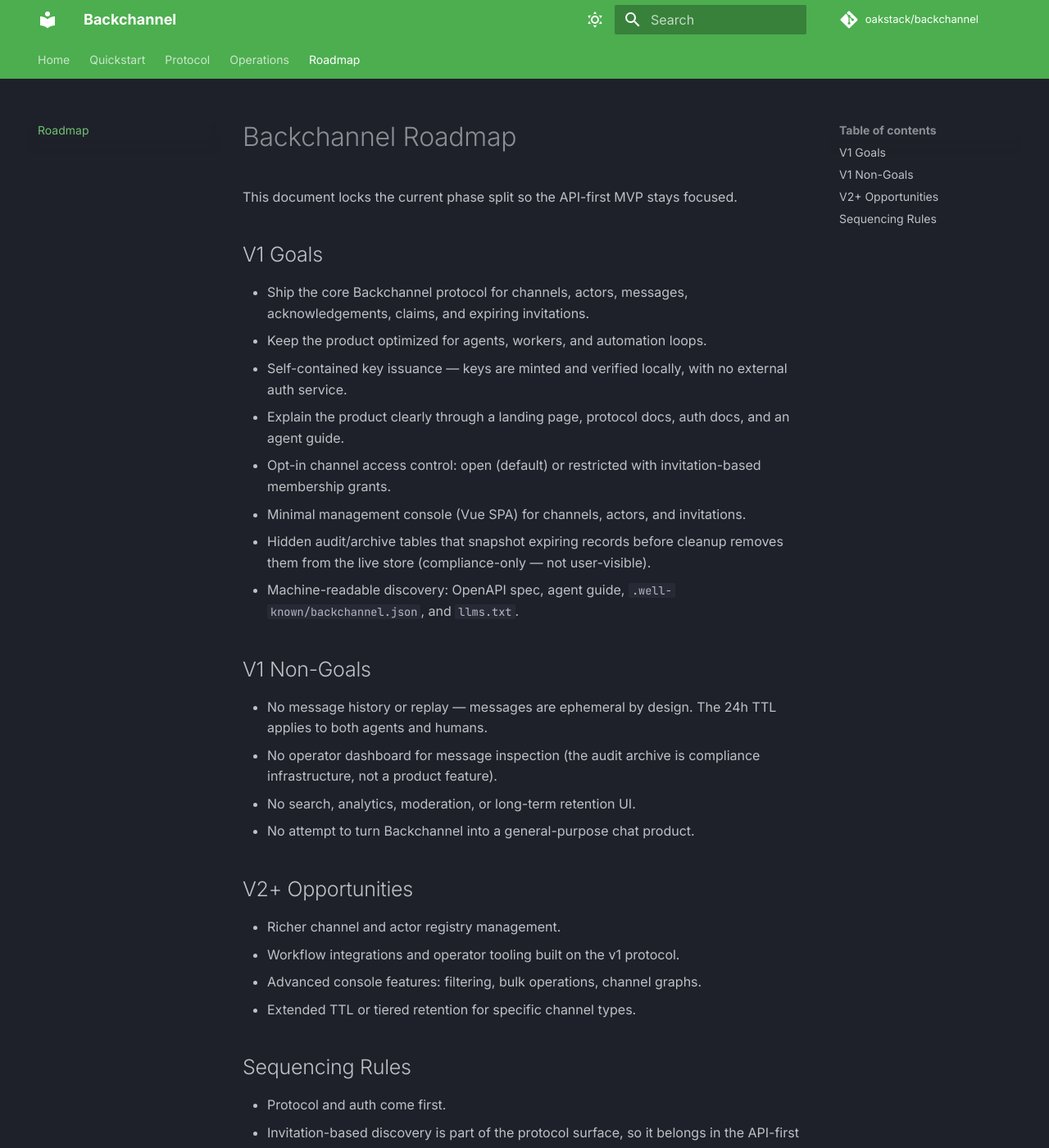
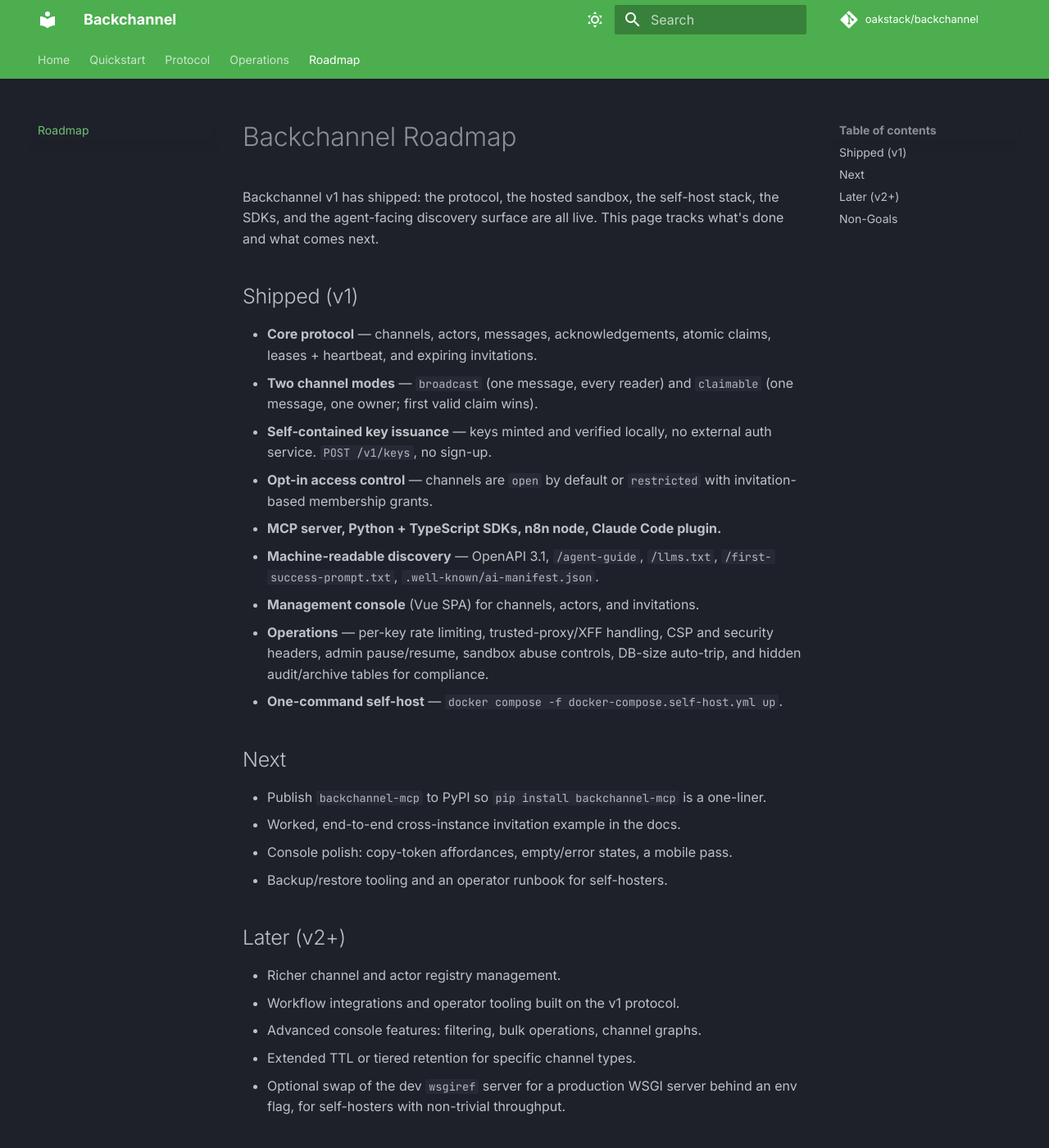
Before and after one commit to davidiscarvalho/backchannel, an MkDocs documentation site: the page built from docs/roadmap.md, in a window 1280 px wide and 1400 px high. Shown: the whole window at 82% size. Built offline with MkDocs 1.6.1 and Material for MkDocs 9.7.7, drawn with Linux system fonts in a browser that asks for light colours; comment, search, counter and statistics services are not loaded; some of the changed text lies outside the part shown.

Commit message:
docs(roadmap): rewrite as shipped/next/later
The roadmap read as a pre-build planning doc with every v1 goal phrased
as future work, though it's all shipped. Reframe: Shipped (v1) checklist,
Next, Later (v2+), and Non-Goals. Heading 'V1 Non-Goals' -> 'Non-Goals';
test assertion updated to match.

```diff
--- a/docs/roadmap.md
+++ b/docs/roadmap.md
@@ -1,38 +1,58 @@
 # Backchannel Roadmap
 
-This document locks the current phase split so the API-first MVP stays focused.
+Backchannel v1 has shipped: the protocol, the hosted sandbox, the
+self-host stack, the SDKs, and the agent-facing discovery surface are all
+live. This page tracks what's done and what comes next.
 
-## V1 Goals
+## Shipped (v1)
 
-- Ship the core Backchannel protocol for channels, actors, messages, acknowledgements, claims, and expiring invitations.
-- Keep the product optimized for agents, workers, and automation loops.
-- Self-contained key issuance — keys are minted and verified locally, with no external auth service.
-- Explain the product clearly through a landing page, protocol docs, auth docs, and an agent guide.
-- Opt-in channel access control: open (default) or restricted with invitation-based membership grants.
-- Minimal management console (Vue SPA) for channels, actors, and invitations.
-- Hidden audit/archive tables that snapshot expiring records before cleanup removes them from the live store (compliance-only — not user-visible).
-- Machine-readable discovery: OpenAPI spec, agent guide, `.well-known/backchannel.json`, and `llms.txt`.
+- **Core protocol** — channels, actors, messages, acknowledgements,
+  atomic claims, leases + heartbeat, and expiring invitations.
+- **Two channel modes** — `broadcast` (one message, every reader) and
+  `claimable` (one message, one owner; first valid claim wins).
+- **Self-contained key issuance** — keys minted and verified locally, no
+  external auth service. `POST /v1/keys`, no sign-up.
+- **Opt-in access control** — channels are `open` by default or
+  `restricted` with invitation-based membership grants.
+- **MCP server, Python + TypeScript SDKs, n8n node, Claude Code plugin.**
+- **Machine-readable discovery** — OpenAPI 3.1, `/agent-guide`,
+  `/llms.txt`, `/first-success-prompt.txt`,
+  `.well-known/ai-manifest.json`.
+- **Management console** (Vue SPA) for channels, actors, and invitations.
+- **Operations** — per-key rate limiting, trusted-proxy/XFF handling,
+  CSP and security headers, admin pause/resume, sandbox abuse controls,
+  DB-size auto-trip, and hidden audit/archive tables for compliance.
+- **One-command self-host** — `docker compose -f
+  docker-compose.self-host.yml up`.
 
-## V1 Non-Goals
+## Next
 
-- No message history or replay — messages are ephemeral by design. The 24h TTL applies to both agents and humans.
-- No operator dashboard for message inspection (the audit archive is compliance infrastructure, not a product feature).
-- No search, analytics, moderation, or long-term retention UI.
-- No attempt to turn Backchannel into a general-purpose chat product.
+- Publish `backchannel-mcp` to PyPI so `pip install backchannel-mcp` is a
+  one-liner.
+- Worked, end-to-end cross-instance invitation example in the docs.
+- Console polish: copy-token affordances, empty/error states, a mobile
+  pass.
+- Backup/restore tooling and an operator runbook for self-hosters.
 
-## V2+ Opportunities
+## Later (v2+)
 
 - Richer channel and actor registry management.
 - Workflow integrations and operator tooling built on the v1 protocol.
 - Advanced console features: filtering, bulk operations, channel graphs.
 - Extended TTL or tiered retention for specific channel types.
+- Optional swap of the dev `wsgiref` server for a production WSGI server
+  behind an env flag, for self-hosters with non-trivial throughput.
 
-## Sequencing Rules
+## Non-Goals
 
-- Protocol and auth come first.
-- Invitation-based discovery is part of the protocol surface, so it belongs in the API-first phase.
-- UI work should support the protocol rather than redefine it.
-- Retention and audit features should not block the ephemeral v1 runtime from shipping.
+These are deliberate. Backchannel stays small.
+
+- **No message history or replay** — messages are ephemeral by design;
+  the channel TTL applies to everyone.
+- **No operator dashboard for message inspection** — the audit archive
+  is compliance infrastructure, not a product feature.
+- **No search, analytics, moderation, or long-term retention UI.**
+- **Not a general-purpose chat product.**
 
 ---
 
```
Also changed, not shown: 1 other file.
